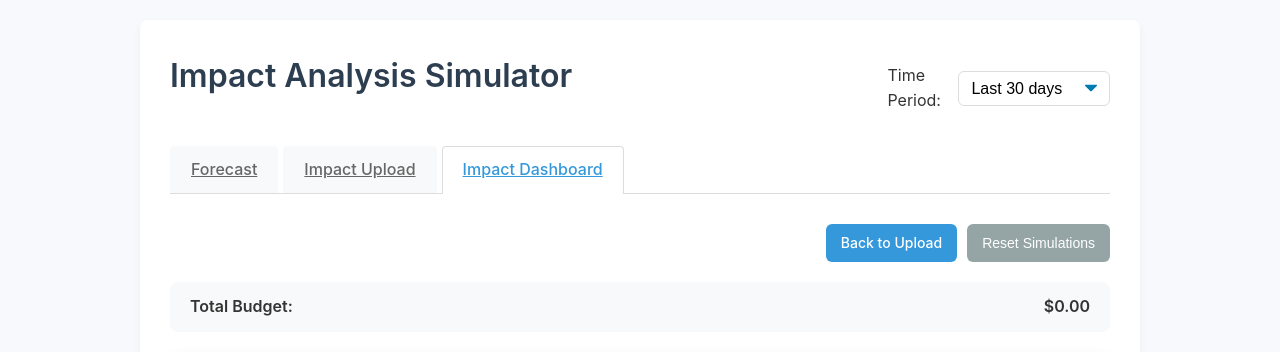
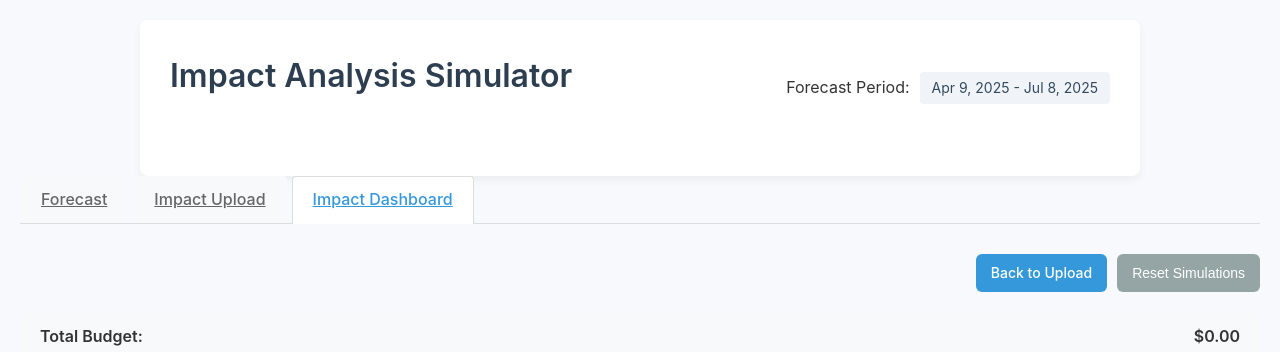
Before and after one commit to techaras/unyte-predictions, a Flask app: template templates/impact_dashboard.html in a window 1280 px wide. Shown: the top 352 px of the page. Run offline with Flask 3, Linux system fonts and the light colour scheme; the template is opened without the code that fills it, so the values that code supplies are empty.

Commit message:
Changed the time period to forecast period

```diff
--- a/templates/impact_dashboard.html
+++ b/templates/impact_dashboard.html
@@ -17,17 +17,18 @@
             margin-bottom: 20px;
         }
 
-        .time-period {
+        .forecast-period {
             display: flex;
             align-items: center;
             gap: 10px;
         }
 
-        .time-period select {
-            padding: 8px 12px;
-            border-radius: 6px;
-            border: 1px solid #ddd;
-            background-color: white;
+        .date-range-display {
+            padding: 5px 12px;
+            background-color: #f0f4f8;
+            border-radius: 4px;
+            font-size: 14px;
+            color: #34495e;
         }
 
         .simulator-table {
@@ -217,13 +218,13 @@
     <div class="container">
         <div class="header-container">
             <h1>Impact Analysis Simulator</h1>
-            <div class="time-period">
-                <span>Time Period:</span>
-                <select id="time-period-select">
-                    <option value="30">Last 30 days</option>
-                    <option value="60">Last 60 days</option>
-                    <option value="90">Last 90 days</option>
-                </select>
+            <!-- Replace the time-period div with this -->
+            <div class="forecast-period">
+                <span>Forecast Period:</span>
+                <div class="date-range-display">
+                    <span id="date-range-text">Loading date range...</span>
+                </div>
+            </div>
             </div>
         </div>
 
@@ -304,6 +305,38 @@
         document.addEventListener('DOMContentLoaded', function() {
             // Initial impact data from server
             let impactData = {{ impact_data|tojson }};
+
+            // Function to update date range display
+            function updateDateRangeDisplay() {
+                const dateRangeElement = document.getElementById('date-range-text');
+                if (!dateRangeElement) return;
+
+                // Get date range from the impact data
+                let startDate = new Date();
+                let endDate = new Date();
+                endDate.setDate(startDate.getDate() + 90); // Default 90-day window
+
+                // Try to get the date range from the impact data
+                if (impactData.date_range) {
+                    startDate = new Date(impactData.date_range.start);
+                    endDate = new Date(impactData.date_range.end);
+                } else if (impactData.forecasts && impactData.forecasts.length > 0) {
+                    // Try to get from the first forecast as fallback
+                    const firstForecast = impactData.forecasts[0];
+                    if (firstForecast.date_range) {
+                        startDate = new Date(firstForecast.date_range.start);
+                        endDate = new Date(firstForecast.date_range.end);
+                    }
+                }
+
+                // Format dates
+                const formatOptions = { year: 'numeric', month: 'short', day: 'numeric' };
+                const startFormatted = startDate.toLocaleDateString('en-US', formatOptions);
+                const endFormatted = endDate.toLocaleDateString('en-US', formatOptions);
+
+                // Update the text
+                dateRangeElement.textContent = `${startFormatted} - ${endFormatted}`;
+            }
 
             // Function to convert from slider scale (-100% to +100%) to business logic scale (-50% to +100%)
             function getAdjustedBudgetChange(sliderValue) {
@@ -469,6 +502,9 @@
                     console.error('Error during cleanup:', error);
                 }
             });
+
+            // Initialize date range display on page load
+            updateDateRangeDisplay();
         });
     </script>
 </body>
```
Also changed, not shown: services/impact_service.py (+58 -1 lines).
